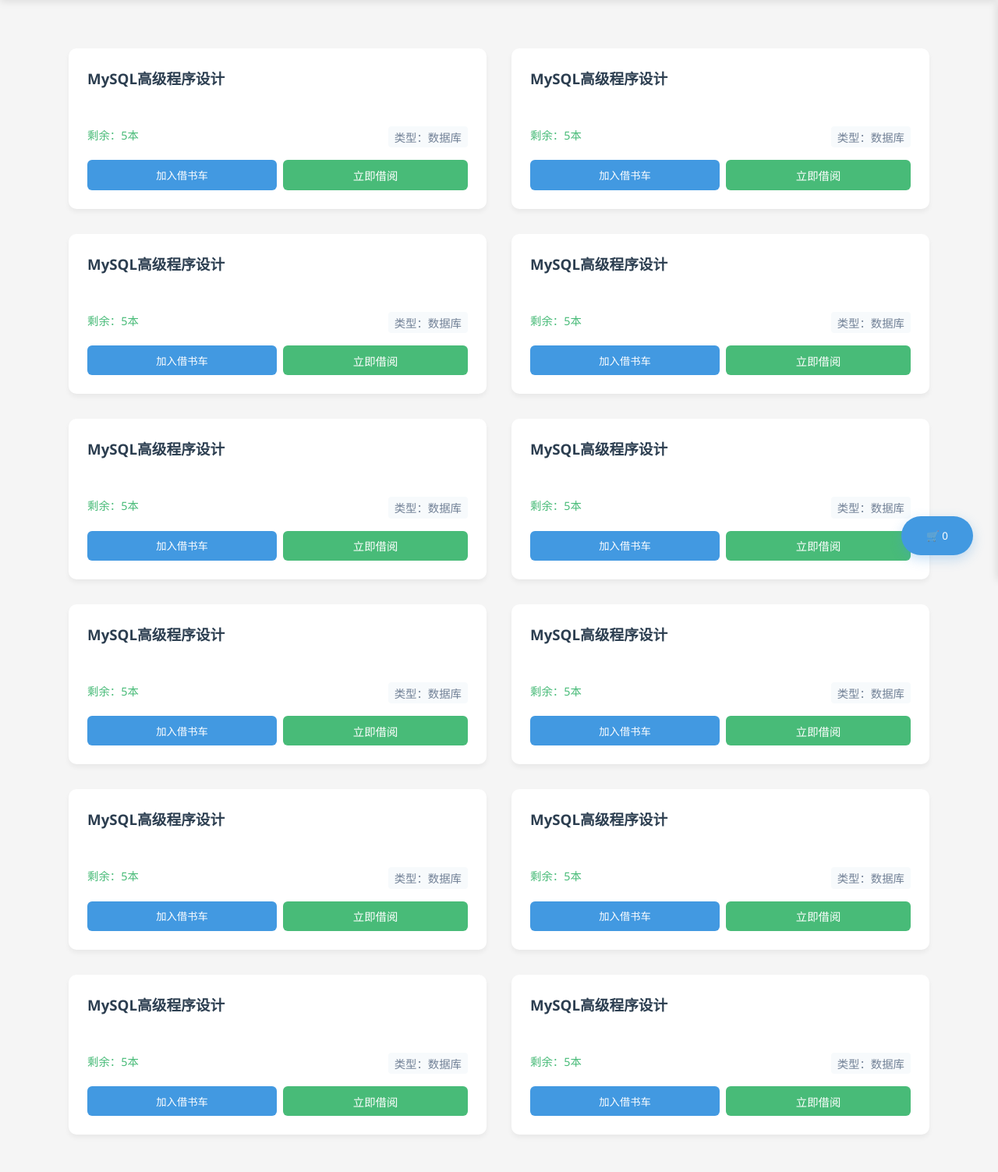
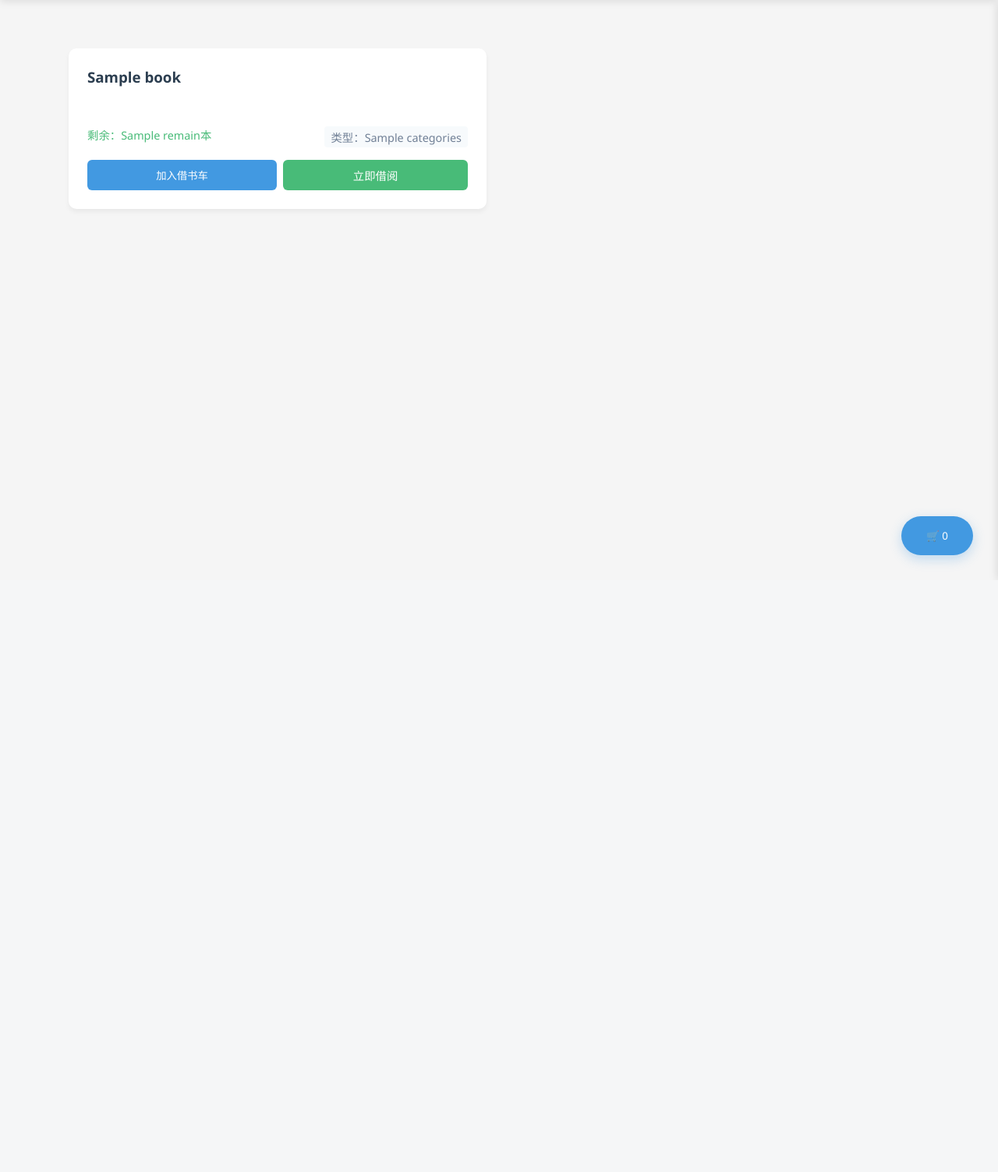
Before and after one commit to NayeyYe/MySQL-BookManage, a Flask app: template templates/home.html in a window 1280 px wide. Shown: the part 56-1559 px from the top of the page at 78% size. After the commit the page ends 797 px from the top, so only its background shows below. Run offline with Flask 3, Linux system fonts and the light colour scheme; the template is opened without the code that fills it: most values are stand-ins (such as "Sample title", 1, 10 or a date in 2020).

Commit message:
网页交互

```diff
--- a/templates/home.html
+++ b/templates/home.html
@@ -10,9 +10,9 @@
     <nav id="mainNav">
         <ul class="nav-list">
             <li><a href="home.html">首页</a></li>
-            <li><a href="profile.html">个人中心</a></li>
+            <li><a href="info.html">个人中心</a></li>
             <!-- 管理员专属菜单 -->
-            <li class="admin-only"><a href="admin.html">管理中心</a></li>
+            <li class="admin-only"><a href="manage.html">管理中心</a></li>
             <li class="logout"><a href="login.html">退出登录</a></li>
         </ul>
     </nav>
@@ -20,141 +20,19 @@
     <!-- 主要内容区 -->
     <main class="container">
         <div class="books-grid">
-            <!-- 示例图书数据 -->
+            {% for book in books %}
             <div class="book-card">
-                <h3>MySQL高级程序设计</h3>
+                <h3>{{ book.title }}</h3>
                 <div class="book-meta">
-                    <span class="stock">剩余：5本</span>
-                    <span class="type">类型：数据库</span>
+                    <span class="stock">剩余：{{ book.remain }}本</span>
+                    <span class="type">类型：{{ book.categories }}</span>
                 </div>
                 <div class="book-actions">
                     <button class="btn add-to-cart">加入借书车</button>
                     <button class="btn borrow-now">立即借阅</button>
                 </div>
             </div>
-            <div class="book-card">
-                <h3>MySQL高级程序设计</h3>
-                <div class="book-meta">
-                    <span class="stock">剩余：5本</span>
-                    <span class="type">类型：数据库</span>
-                </div>
-                <div class="book-actions">
-                    <button class="btn add-to-cart">加入借书车</button>
-                    <button class="btn borrow-now">立即借阅</button>
-                </div>
-            </div>
-            <div class="book-card">
-                <h3>MySQL高级程序设计</h3>
-                <div class="book-meta">
-                    <span class="stock">剩余：5本</span>
-                    <span class="type">类型：数据库</span>
-                </div>
-                <div class="book-actions">
-                    <button class="btn add-to-cart">加入借书车</button>
-                    <button class="btn borrow-now">立即借阅</button>
-                </div>
-            </div>
-            <div class="book-card">
-                <h3>MySQL高级程序设计</h3>
-                <div class="book-meta">
-                    <span class="stock">剩余：5本</span>
-                    <span class="type">类型：数据库</span>
-                </div>
-                <div class="book-actions">
-                    <button class="btn add-to-cart">加入借书车</button>
-                    <button class="btn borrow-now">立即借阅</button>
-                </div>
-            </div>
-            <div class="book-card">
-                <h3>MySQL高级程序设计</h3>
-                <div class="book-meta">
-                    <span class="stock">剩余：5本</span>
-                    <span class="type">类型：数据库</span>
-                </div>
-                <div class="book-actions">
-                    <button class="btn add-to-cart">加入借书车</button>
-                    <button class="btn borrow-now">立即借阅</button>
-                </div>
-            </div>
-            <div class="book-card">
-                <h3>MySQL高级程序设计</h3>
-                <div class="book-meta">
-                    <span class="stock">剩余：5本</span>
-                    <span class="type">类型：数据库</span>
-                </div>
-                <div class="book-actions">
-                    <button class="btn add-to-cart">加入借书车</button>
-                    <button class="btn borrow-now">立即借阅</button>
-                </div>
-            </div>
-            <div class="book-card">
-                <h3>MySQL高级程序设计</h3>
-                <div class="book-meta">
-                    <span class="stock">剩余：5本</span>
-                    <span class="type">类型：数据库</span>
-                </div>
-                <div class="book-actions">
-                    <button class="btn add-to-cart">加入借书车</button>
-                    <button class="btn borrow-now">立即借阅</button>
-                </div>
-            </div>
-            <div class="book-card">
-                <h3>MySQL高级程序设计</h3>
-                <div class="book-meta">
-                    <span class="stock">剩余：5本</span>
-                    <span class="type">类型：数据库</span>
-                </div>
-                <div class="book-actions">
-                    <button class="btn add-to-cart">加入借书车</button>
-                    <button class="btn borrow-now">立即借阅</button>
-                </div>
-            </div>
-            <div class="book-card">
-                <h3>MySQL高级程序设计</h3>
-                <div class="book-meta">
-                    <span class="stock">剩余：5本</span>
-                    <span class="type">类型：数据库</span>
-                </div>
-                <div class="book-actions">
-                    <button class="btn add-to-cart">加入借书车</button>
-                    <button class="btn borrow-now">立即借阅</button>
-                </div>
-            </div>
-            <div class="book-card">
-                <h3>MySQL高级程序设计</h3>
-                <div class="book-meta">
-                    <span class="stock">剩余：5本</span>
-                    <span class="type">类型：数据库</span>
-                </div>
-                <div class="book-actions">
-                    <button class="btn add-to-cart">加入借书车</button>
-                    <button class="btn borrow-now">立即借阅</button>
-                </div>
-            </div>
-            <div class="book-card">
-                <h3>MySQL高级程序设计</h3>
-                <div class="book-meta">
-                    <span class="stock">剩余：5本</span>
-                    <span class="type">类型：数据库</span>
-                </div>
-                <div class="book-actions">
-                    <button class="btn add-to-cart">加入借书车</button>
-                    <button class="btn borrow-now">立即借阅</button>
-                </div>
-            </div>
-            <div class="book-card">
-                <h3>MySQL高级程序设计</h3>
-                <div class="book-meta">
-                    <span class="stock">剩余：5本</span>
-                    <span class="type">类型：数据库</span>
-                </div>
-                <div class="book-actions">
-                    <button class="btn add-to-cart">加入借书车</button>
-                    <button class="btn borrow-now">立即借阅</button>
-                </div>
-            </div>
-            <!-- 重复7个示例图书 -->
-            <!-- 此处为节省篇幅，实际需要复制7次 -->
+            {% endfor %}
         </div>
     </main>
 
--- a/templates/login.html
+++ b/templates/login.html
@@ -242,7 +242,7 @@
                 const result = await response.json();
                 if (result.success) {
                     alert('登录成功！');
-                    window.location.href = '/helloworld.html';
+                    window.location.href = '/home.html';
                 } else {
                     alert(`登录失败：${result.message}`);
                 }
```
